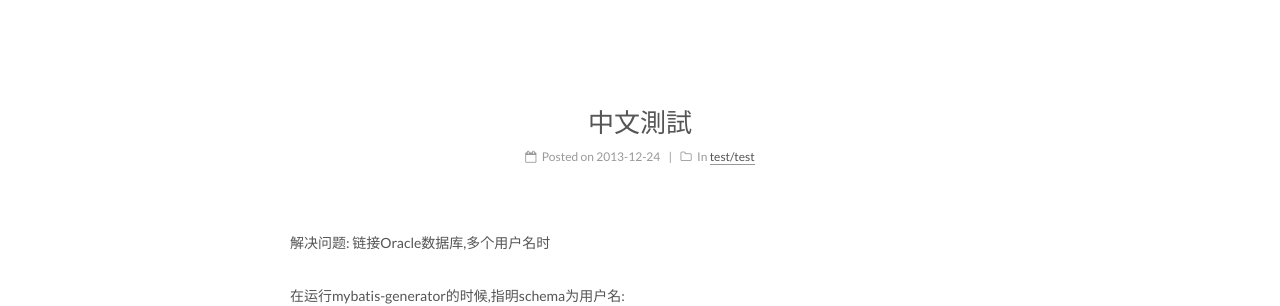
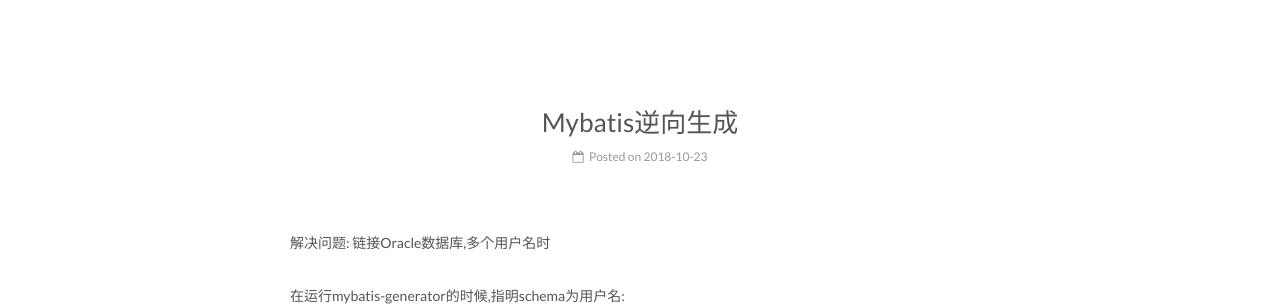
Before and after one commit to ZYypl/ZYypl.github.io, a Jekyll site: the page built from _posts/2018-10-23-mybatis逆向生成.md, in a window 1280 px wide. Shown: the part 238-544 px from the top of the page. Built offline with Jekyll 4.4.1, drawn with Linux system fonts in a browser that asks for light colours.

Commit message:
Update 2018-10-23-mybatis逆向生成.md

```diff
--- a/_posts/2018-10-23-mybatis逆向生成.md
+++ b/_posts/2018-10-23-mybatis逆向生成.md
@@ -1,10 +1,4 @@
----
-title: 中文測試
-date: 2013-12-24 23:31:30
-categories:
-- test/test
-tags:
----
+
 解决问题:
 链接Oracle数据库,多个用户名时
 
```
